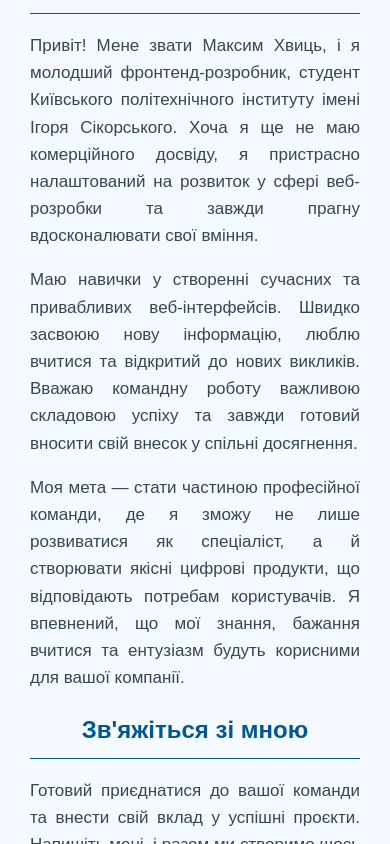
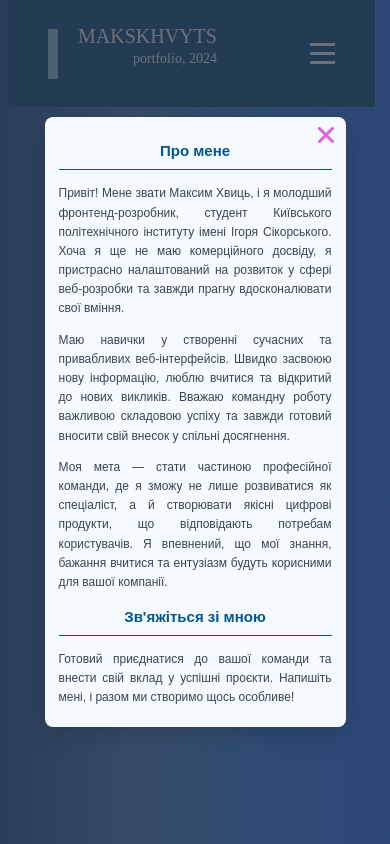
Before and after one commit to makskhv21/myWebSite, a React (Create React App) app: page / in a window 390 px wide. Both pictures are taken after a click on the button "About Me". Shown: the top 844 px of the page. Built offline with nearby package versions, Linux system fonts and the light colour scheme; the HTML template or start-up script is replaced by a standard one.

Commit message:
Add adaptivity for Modal window

```diff
--- a/src/components/Modal/Modal.css
+++ b/src/components/Modal/Modal.css
@@ -77,3 +77,90 @@
     transform: scale(1.1);
     opacity: 0.8;
 }
+
+
+@media (max-width: 896px) {
+    .modal-content {
+        width: 80%;
+        padding: 18px 24px;
+    }
+    .modal-content h2 {
+        font-size: 22px;
+    }
+    .modal-content p {
+        font-size: 16px;
+    }
+    .modal-close {
+        top: 8px;
+        right: 10px;
+    }
+}
+
+@media (max-width: 768px) {
+    .modal-content {
+        width: 75%;
+        padding: 16px 22px;
+    }
+    .modal-content h2 {
+        font-size: 20px;
+    }
+    .modal-content p {
+        font-size: 15px;
+    }
+}
+
+@media (max-width: 620px) {
+    .modal-content {
+        width: 90%;
+        padding: 14px 18px;
+    }
+    .modal-content h2 {
+        font-size: 18px;
+    }
+    .modal-content p {
+        font-size: 14px;
+    }
+    .icon-close {
+        width: 18px;
+        height: 18px;
+    }
+}
+
+@media (max-width: 480px) {
+    .modal-content {
+        width: 95%;
+        padding: 12px 16px;
+    }
+    .modal-content h2 {
+        font-size: 16px;
+        padding-bottom: 6px;
+    }
+    .modal-content p {
+        font-size: 13px;
+        margin-bottom: 10px;
+    }
+}
+
+@media (max-width: 420px) {
+    .modal-content {
+        width: 70%;
+        padding: 10px 14px;
+        border-radius: 8px;
+    }
+    .modal-content h2 {
+        font-size: 15px;
+        margin-bottom: 14px;
+    }
+    .modal-content p {
+        font-size: 12px;
+    }
+    .modal-close {
+        top: 6px;
+        right: 8px;
+        padding: 4px;
+    }
+    .icon-close {
+        width: 16px;
+        height: 16px;
+    }
+}
```
